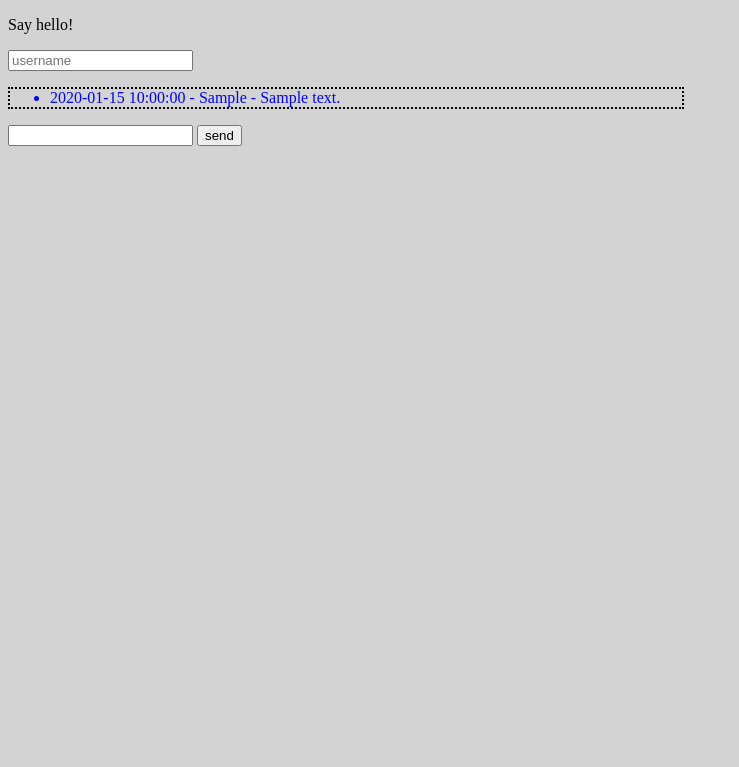
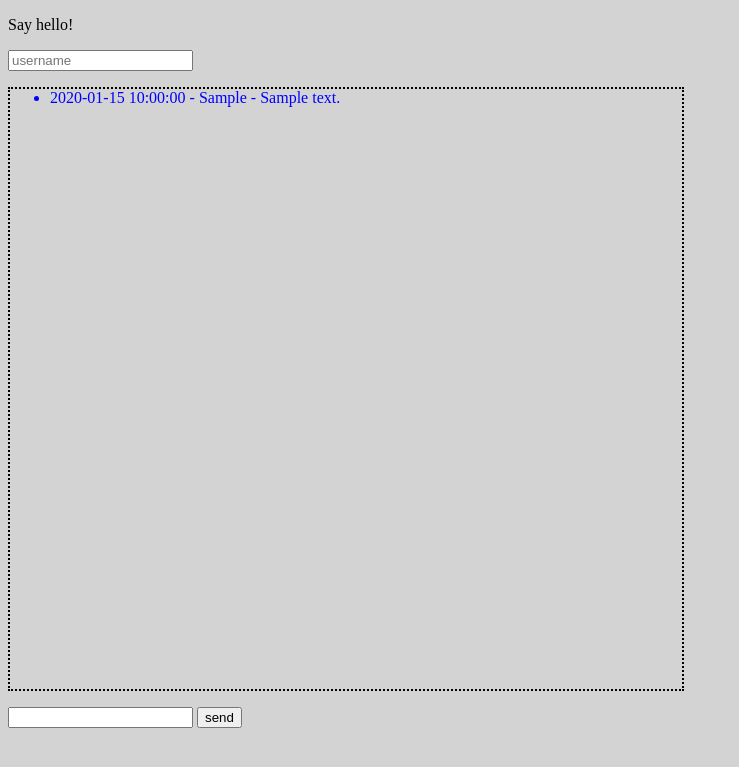
Before and after one commit to Areii1/chat-room, a PHP site: page / in a window 1280 px wide. Shown: the top 767 px of the page, without its empty margins (0-739 px from the left). Run offline with PHP 8.4, Linux system fonts and the light colour scheme; tables that the repository leaves empty hold one stand-in row (values such as "Sample post").

Commit message:
Add scrollChatAreaDown function, that automatically scrolls the chat the last message.

```diff
--- a/main.js
+++ b/main.js
@@ -7,6 +7,7 @@ function fetchMessages() {
 		success: function(response) {
 			var parsedResponse = JSON.parse(response);
 			renderMessages(parsedResponse);
+			scrollChatAreaDown();
 		}
 	});
 }
@@ -24,8 +25,6 @@ function renderMessages(messages) {
 	}
 }
 
-
-
 $('#message-form').submit(function(e) {
 	e.preventDefault();
 	var message = $('#comment').val();
@@ -40,6 +39,18 @@ $('#message-form').submit(function(e) {
 		success: function(response) {
 			console.log(response);
 			$("#comment").val('');
+			fetchMessages();
 		}
 	});
 });
+
+function scrollChatAreaDown() {
+	var height = 0;
+	$('ul li').each(function(i, value){
+	    height += parseInt($(this).height());
+	});
+
+	height += '';
+
+	$('ul').animate({scrollTop: height});
+}
--- a/stylesheet.css
+++ b/stylesheet.css
@@ -5,6 +5,8 @@ body {
 #chat-area {
 	border: 2px dotted black;
 	max-width: 50%;
+	height: 600px;
+	overflow-y: scroll;
 }
 
 li {
```
